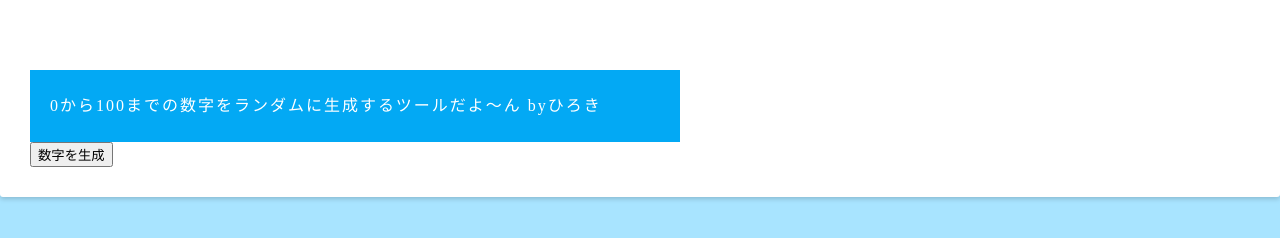
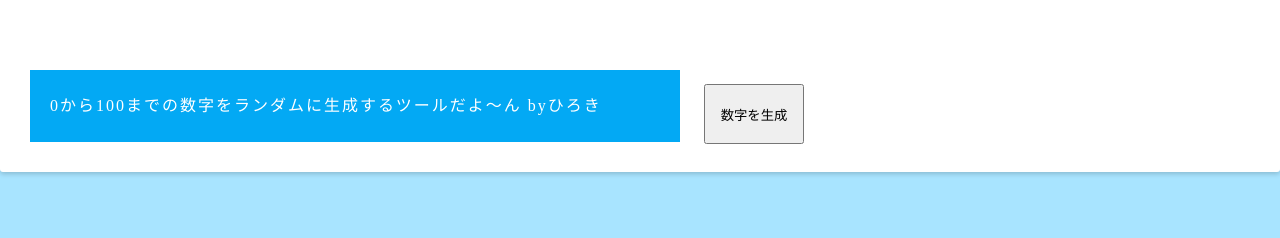
Before and after one commit to grey-reef-shark/grey-reef-shark.github.io, a plain HTML site: page index.html in a window 1280 px wide. Shown: the part 116-354 px from the top of the page. Drawn offline with Linux system fonts and the light colour scheme.

Commit message:
Update index.html

```diff
--- a/index.html
+++ b/index.html
@@ -84,7 +84,7 @@ img {
 	<h1>STEP TO PEACE アイスブレイク用乱数ジェネレーター</h1>
 	<p>0から100までの数字をランダムに生成するツールだよ〜ん byひろき</p>
 
-<form><input type="button" value="数字を生成" onClick="omikuji()"></form>
+<form><input type="button" value="数字を生成" onClick="omikuji()" style="width:100px;height:60px;position: absolute; left: 55%; top: 25%"></form>
 
 <script type="text/javascript">
 function omikuji() {
```
